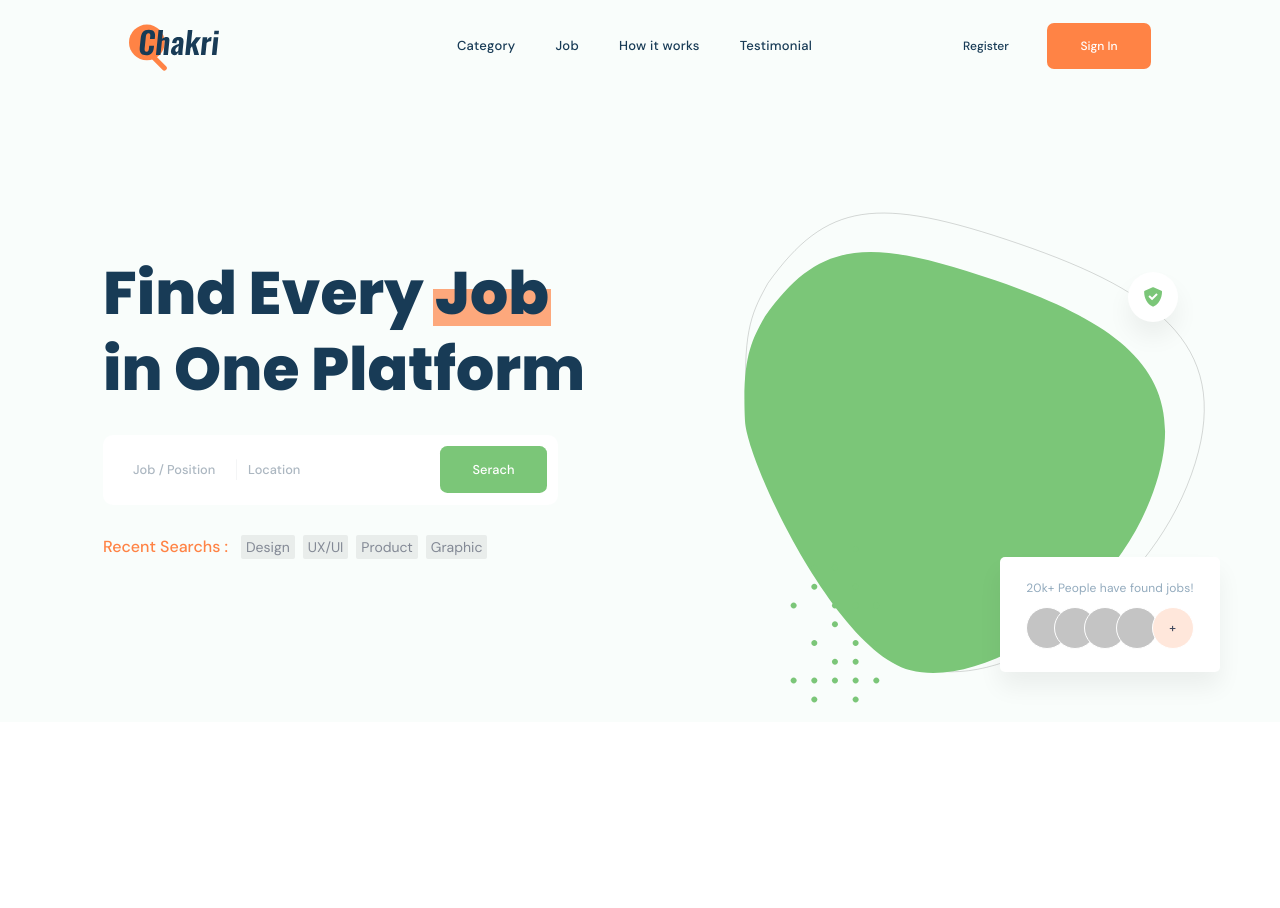
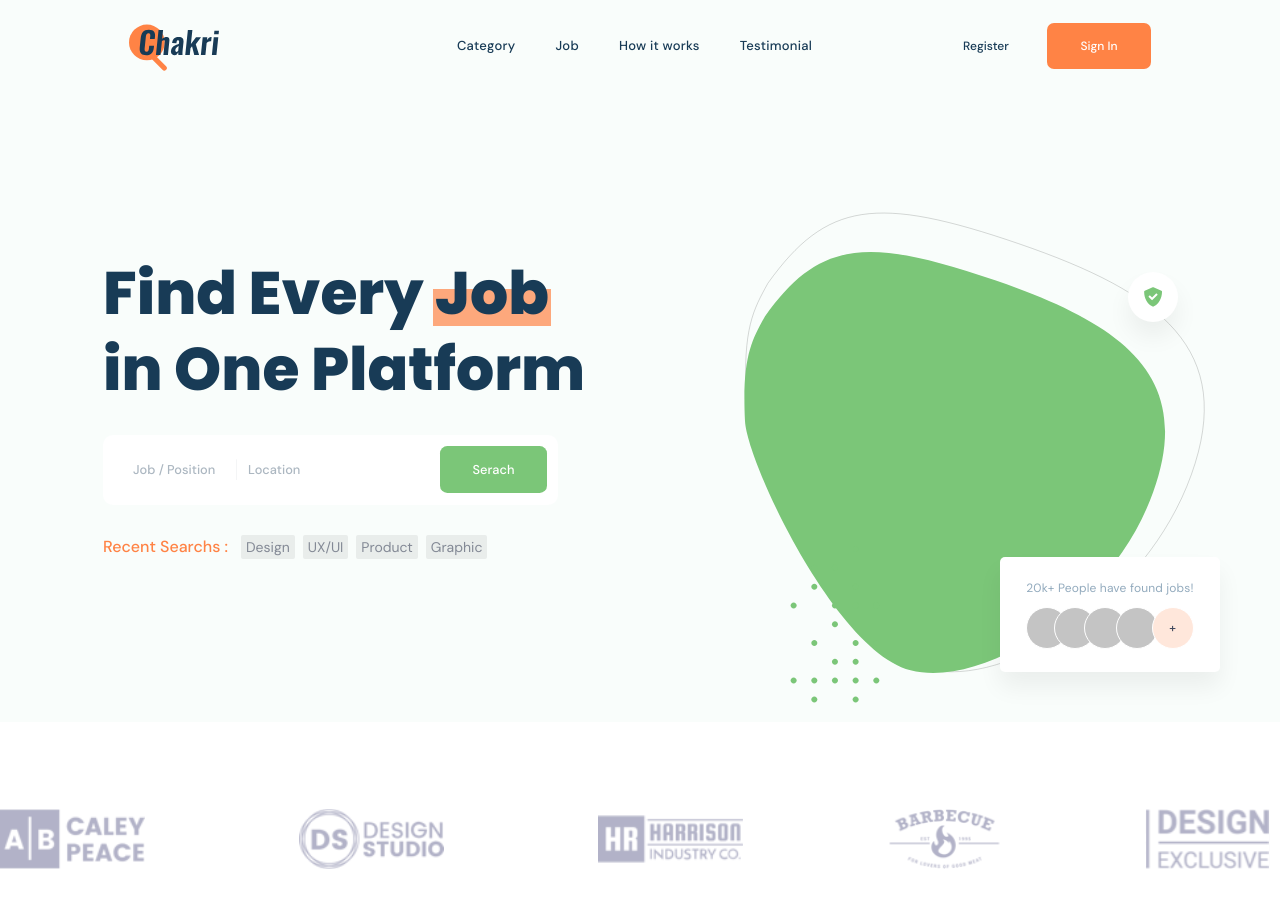
Before and after one commit to GitHubOshin/Chakri, a React (Create React App) app: page / in a window 1280 px wide. Shown: the top 908 px of the page. Before the commit the page ends 800 px from the top, so only its background shows below. Built offline with nearby package versions, Linux system fonts and the light colour scheme.

Commit message:
Update App.js

```diff
--- a/src/App.js
+++ b/src/App.js
@@ -1,9 +1,11 @@
 import FirstPage from './pages/FirstPage'
 import Categories from './pages/Categories'
+import Logos from './pages/Logos'
 function App() {
   return (
     <div className="App">
       <FirstPage />
+      <Logos />
       <Categories />
     </div>
   )
```
